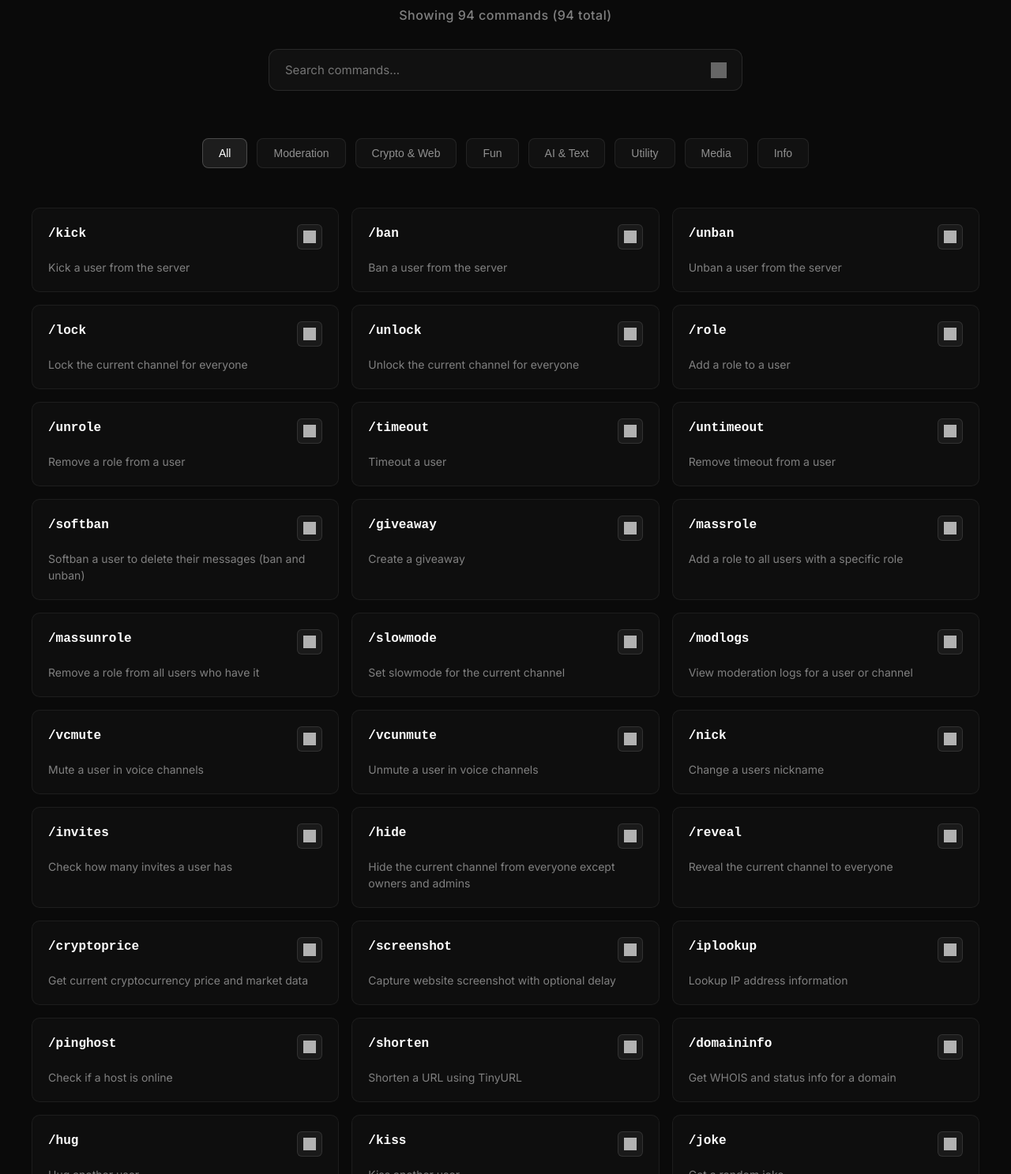
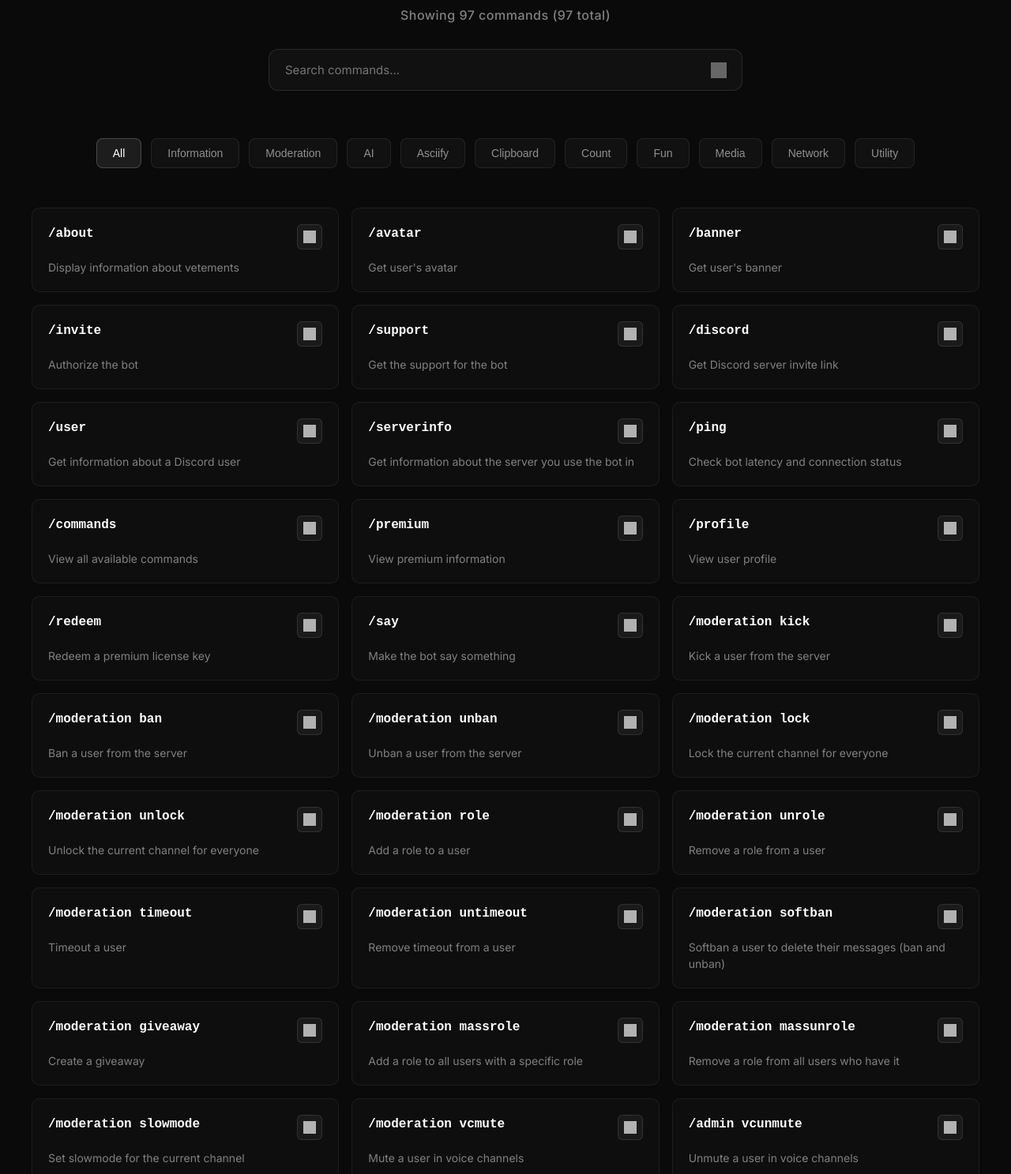
Before and after one commit to yuwxd/vetements.lol, a website: page commands.html in a window 1280 px wide. Shown: the part 213-1700 px from the top of the page at 79% size. Drawn offline with Linux system fonts and the light colour scheme; grey boxes are pictures that could not be loaded.

Commit message:
Update commands.html

```diff
--- a/commands.html
+++ b/commands.html
@@ -228,6 +228,8 @@
         .category-btn:nth-child(6) { animation-delay: 1.4s; }
         .category-btn:nth-child(7) { animation-delay: 1.45s; }
         .category-btn:nth-child(8) { animation-delay: 1.5s; }
+        .category-btn:nth-child(9) { animation-delay: 1.55s; }
+        .category-btn:nth-child(10) { animation-delay: 1.6s; }
 
         .category-btn:hover {
             background: rgba(255, 255, 255, 0.05);
@@ -475,13 +477,16 @@
 
         <div class="categories">
             <button class="category-btn active" onclick="filterCategory('all')">All</button>
+            <button class="category-btn" onclick="filterCategory('info')">Information</button>
             <button class="category-btn" onclick="filterCategory('moderation')">Moderation</button>
-            <button class="category-btn" onclick="filterCategory('crypto')">Crypto & Web</button>
+            <button class="category-btn" onclick="filterCategory('ai')">AI</button>
+            <button class="category-btn" onclick="filterCategory('asciify')">Asciify</button>
+            <button class="category-btn" onclick="filterCategory('clipboard')">Clipboard</button>
+            <button class="category-btn" onclick="filterCategory('count')">Count</button>
             <button class="category-btn" onclick="filterCategory('fun')">Fun</button>
-            <button class="category-btn" onclick="filterCategory('ai')">AI & Text</button>
+            <button class="category-btn" onclick="filterCategory('media')">Media</button>
+            <button class="category-btn" onclick="filterCategory('network')">Network</button>
             <button class="category-btn" onclick="filterCategory('utility')">Utility</button>
-            <button class="category-btn" onclick="filterCategory('media')">Media</button>
-            <button class="category-btn" onclick="filterCategory('info')">Info</button>
         </div>
 
         <div class="commands-grid" id="commandsGrid"></div>
@@ -503,113 +508,122 @@
 
     <script>
         const commands = {
+            info: [
+                {name: '/about', desc: 'Display information about vetements'},
+                {name: '/avatar', desc: "Get user's avatar"},
+                {name: '/banner', desc: "Get user's banner"},
+                {name: '/invite', desc: 'Authorize the bot'},
+                {name: '/support', desc: 'Get the support for the bot'},
+                {name: '/discord', desc: 'Get Discord server invite link'},
+                {name: '/user', desc: 'Get information about a Discord user'},
+                {name: '/serverinfo', desc: 'Get information about the server you use the bot in'},
+                {name: '/ping', desc: 'Check bot latency and connection status'},
+                {name: '/commands', desc: 'View all available commands'},
+                {name: '/premium', desc: 'View premium information'},
+                {name: '/profile', desc: 'View user profile'},
+                {name: '/redeem', desc: 'Redeem a premium license key'},
+                {name: '/say', desc: 'Make the bot say something'}
+            ],
             moderation: [
-                {name: '/kick', desc: 'Kick a user from the server'},
-                {name: '/ban', desc: 'Ban a user from the server'},
-                {name: '/unban', desc: 'Unban a user from the server'},
-                {name: '/lock', desc: 'Lock the current channel for everyone'},
-                {name: '/unlock', desc: 'Unlock the current channel for everyone'},
-                {name: '/role', desc: 'Add a role to a user'},
-                {name: '/unrole', desc: 'Remove a role from a user'},
-                {name: '/timeout', desc: 'Timeout a user'},
-                {name: '/untimeout', desc: 'Remove timeout from a user'},
-                {name: '/softban', desc: 'Softban a user to delete their messages (ban and unban)'},
-                {name: '/giveaway', desc: 'Create a giveaway'},
-                {name: '/massrole', desc: 'Add a role to all users with a specific role'},
-                {name: '/massunrole', desc: 'Remove a role from all users who have it'},
-                {name: '/slowmode', desc: 'Set slowmode for the current channel'},
-                {name: '/modlogs', desc: 'View moderation logs for a user or channel'},
-                {name: '/vcmute', desc: 'Mute a user in voice channels'},
-                {name: '/vcunmute', desc: 'Unmute a user in voice channels'},
-                {name: '/nick', desc: 'Change a users nickname'},
-                {name: '/invites', desc: 'Check how many invites a user has'},
-                {name: '/hide', desc: 'Hide the current channel from everyone except owners and admins'},
-                {name: '/reveal', desc: 'Reveal the current channel to everyone'}
+                {name: '/moderation kick', desc: 'Kick a user from the server'},
+                {name: '/moderation ban', desc: 'Ban a user from the server'},
+                {name: '/moderation unban', desc: 'Unban a user from the server'},
+                {name: '/moderation lock', desc: 'Lock the current channel for everyone'},
+                {name: '/moderation unlock', desc: 'Unlock the current channel for everyone'},
+                {name: '/moderation role', desc: 'Add a role to a user'},
+                {name: '/moderation unrole', desc: 'Remove a role from a user'},
+                {name: '/moderation timeout', desc: 'Timeout a user'},
+                {name: '/moderation untimeout', desc: 'Remove timeout from a user'},
+                {name: '/moderation softban', desc: 'Softban a user to delete their messages (ban and unban)'},
+                {name: '/moderation giveaway', desc: 'Create a giveaway'},
+                {name: '/moderation massrole', desc: 'Add a role to all users with a specific role'},
+                {name: '/moderation massunrole', desc: 'Remove a role from all users who have it'},
+                {name: '/moderation slowmode', desc: 'Set slowmode for the current channel'},
+                {name: '/moderation vcmute', desc: 'Mute a user in voice channels'},
+                {name: '/admin vcunmute', desc: 'Unmute a user in voice channels'},
+                {name: '/moderation nick', desc: "Change a user's nickname"},
+                {name: '/moderation invites', desc: 'Check how many invites a user has'},
+                {name: '/moderation hide', desc: 'Hide the current channel from everyone except owners and admins'},
+                {name: '/moderation reveal', desc: 'Reveal the current channel to everyone'}
             ],
-            crypto: [
-                {name: '/cryptoprice', desc: 'Get current cryptocurrency price and market data'},
-                {name: '/screenshot', desc: 'Capture website screenshot with optional delay'},
-                {name: '/iplookup', desc: 'Lookup IP address information'},
-                {name: '/pinghost', desc: 'Check if a host is online'},
-                {name: '/shorten', desc: 'Shorten a URL using TinyURL'},
-                {name: '/domaininfo', desc: 'Get WHOIS and status info for a domain'}
+            ai: [
+                {name: '/ai ask', desc: 'Ask AI anything'},
+                {name: '/ai image', desc: 'Generate an image using AI'},
+                {name: '/ai summarize', desc: 'Summarize long text using AI'},
+                {name: '/ai tts', desc: 'Convert text to speech (male or female voice)'}
+            ],
+            asciify: [
+                {name: '/asciify image', desc: 'Convert an image to ASCII art'},
+                {name: '/asciify text', desc: 'Convert text to ASCII art'}
+            ],
+            clipboard: [
+                {name: '/clipboard info', desc: 'Save and manage your clipboard items'},
+                {name: '/clipboard text', desc: 'Save text to clipboard'},
+                {name: '/clipboard image', desc: 'Save an image to clipboard'},
+                {name: '/clipboard send', desc: 'Send items from clipboard'}
+            ],
+            count: [
+                {name: '/count characters', desc: 'Count characters, words, and lines in text'},
+                {name: '/count down', desc: 'Countdown timer'}
             ],
             fun: [
-                {name: '/hug', desc: 'Hug another user'},
-                {name: '/kiss', desc: 'Kiss another user'},
-                {name: '/joke', desc: 'Get a random joke'},
-                {name: '/roll', desc: 'Roll a dice or random number'},
-                {name: '/fact', desc: 'Get a random interesting fact'},
-                {name: '/dogfact', desc: 'Get a random dog fact'},
-                {name: '/catfact', desc: 'Get a random cat fact'},
-                {name: '/coinflip', desc: 'Flip a coin'},
-                {name: '/ppsize', desc: 'Measure PP size'},
-                {name: '/proverb', desc: 'Create a thinking monkey proverb image'},
-                {name: '/howgay', desc: 'Calculate how gay someone is'},
-                {name: '/howlarp', desc: 'Check how much of a larper someone is'},
-                {name: '/roast', desc: 'Roast a user with random insults'},
-                {name: '/rizz', desc: 'Rizz up a user with smooth pickup lines'},
-                {name: '/ship', desc: 'Check compatibility between two users'},
-                {name: '/deathdate', desc: 'Predict your death date and how you will die (just for fun)'},
-                {name: '/monkeythink', desc: 'Create a funny monkey thinking about an image'}
+                {name: '/fortnite map', desc: 'Get Fortnite map information'},
+                {name: '/fun 8ball', desc: 'Ask the magic 8-ball a question'},
+                {name: '/fun catfact', desc: 'Get a random cat fact'},
+                {name: '/fun coinflip', desc: 'Flip a coin'},
+                {name: '/fun deathdate', desc: 'Predict your death date and how you will die (just for fun)'},
+                {name: '/fun dogfact', desc: 'Get a random dog fact'},
+                {name: '/fun fact', desc: 'Get a random interesting fact'},
+                {name: '/fun howgay', desc: 'Calculate how gay someone is'},
+                {name: '/fun howlarp', desc: 'Check how much of a larper someone is'},
+                {name: '/fun hug', desc: 'Hug another user'},
+                {name: '/fun joke', desc: 'Get a random joke'},
+                {name: '/fun kiss', desc: 'Kiss another user'},
+                {name: '/fun ppsize', desc: 'Measure PP size'},
+                {name: '/fun rizz', desc: 'Rizz up a user with smooth pickup lines'},
+                {name: '/fun roast', desc: 'Roast a user with random insults'},
+                {name: '/fun roll', desc: 'Roll a dice or random number'},
+                {name: '/fun ship', desc: 'Check compatibility between two users'}
             ],
-            ai: [
-                {name: '/askai', desc: 'Ask AI anything'},
-                {name: '/translate', desc: 'Translate text to another language'},
-                {name: '/tts', desc: 'Convert text to speech (male or female voice)'},
-                {name: '/say', desc: 'Make the bot say something'},
-                {name: '/define', desc: 'Get the definition of an English word'},
-                {name: '/summarize', desc: 'Summarize long text using AI'},
-                {name: '/imagegen', desc: 'Generate an image using AI'}
+            media: [
+                {name: '/media blur', desc: 'Apply blur effect to an image'},
+                {name: '/media caption', desc: 'Add caption text to top of image'},
+                {name: '/media fakemessage', desc: 'Generate a fake Discord message from a user'},
+                {name: '/media gif', desc: 'Search and send a random GIF by topic'},
+                {name: '/media imagetogif', desc: 'Convert image to high-quality GIF format'},
+                {name: '/media youtubetomp3', desc: 'Convert YouTube video to MP3 audio (max 1 hour)'}
+            ],
+            network: [
+                {name: '/network domaininfo', desc: 'Get WHOIS and status info for a domain'},
+                {name: '/network iplookup', desc: 'Lookup IP address information'},
+                {name: '/network ping', desc: 'Check if a host is online'},
+                {name: '/network pinghost', desc: 'Check if a host is online'},
+                {name: '/network serverinfo', desc: 'Get server information'}
             ],
             utility: [
-                {name: '/qrgen', desc: 'Generate QR code from URL or text'},
-                {name: '/qrscan', desc: 'Scan and decode a QR code from an image'},
-                {name: '/fakemessage', desc: 'Generate a fake Discord message from a user'},
-                {name: '/poll', desc: 'Create a poll with multiple options'},
-                {name: '/number', desc: 'Generate a random number between two values'},
-                {name: '/webhookmessage', desc: 'Send a message to a webhook'},
-                {name: '/clipboard', desc: 'Save and manage your clipboard items'},
-                {name: '/clipboardimage', desc: 'Save an image to clipboard'},
-                {name: '/clipboardtext', desc: 'Save text to clipboard'},
-                {name: '/clipboardsend', desc: 'Send items from clipboard'},
-                {name: '/timezone', desc: 'Get current time in different timezones'},
-                {name: '/passwordgen', desc: 'Generate a strong random password'},
-                {name: '/passwordstrength', desc: 'Check a strength of a password'},
-                {name: '/countcharacters', desc: 'Count characters, words, and lines in text'},
-                {name: '/base64', desc: 'Encode or decode Base64 text'},
-                {name: '/taxcalc', desc: 'Calculate amount after tax/commission'},
-                {name: '/reversetext', desc: 'Reverse any text'},
-                {name: '/asciify', desc: 'Convert text to ASCII art'},
-                {name: '/asciifyimage', desc: 'Convert an image to ASCII art'},
-                {name: '/imagetolink', desc: 'Upload image to ImgBB and get a direct link'},
-                {name: '/texttolink', desc: 'Upload text to Pastebin and get a shareable link'},
-                {name: '/virustotal', desc: 'Scan a file or URL with VirusTotal for security analysis'},
-                {name: '/color', desc: 'Get information about a color'}
-            ],
-            media: [
-                {name: '/imagetogif', desc: 'Convert image to high-quality GIF format'},
-                {name: '/videotogif', desc: 'Convert video to GIF format'},
-                {name: '/caption', desc: 'Add caption text to top of image'},
-                {name: '/gif', desc: 'Search and send a random GIF by topic'},
-                {name: '/youtubetomp3', desc: 'Convert YouTube video to MP3 audio (max 1 hour)'},
-                {name: '/blur', desc: 'Apply blur effect to an image'},
-                {name: '/avatar', desc: "Get user's avatar"},
-                {name: '/banner', desc: "Get user's banner"}
-            ],
-            info: [
-                {name: '/about', desc: 'Display information about vetements'},
-                {name: '/discord', desc: 'Get Discord server invite link'},
-                {name: '/ping', desc: 'Check bot latency and connection status'},
-                {name: '/whois', desc: 'Get information about a Discord user'},
-                {name: '/invite', desc: 'Authorize the bot'},
-                {name: '/support', desc: 'Get the support for the bot'},
-                {name: '/embed', desc: 'Create a custom embed message'},
-                {name: '/redeem', desc: 'Redeem a premium license key'},
-                {name: '/spotifysearch', desc: 'Search for a song on spotify'},
-                {name: '/robloxprofile', desc: 'Get detailed Roblox user profile with generated image and past usernames'},
-                {name: '/robloxlimiteds', desc: 'Search for a limited items or get item details'},
-                {name: '/serverinfo', desc: 'Get information about the server you use the bot in'}
+                {name: '/password generate', desc: 'Generate a strong random password'},
+                {name: '/password strength', desc: 'Check a strength of a password'},
+                {name: '/qr generate', desc: 'Generate QR code from URL or text'},
+                {name: '/qr scan', desc: 'Scan and decode a QR code from an image'},
+                {name: '/spotify search', desc: 'Search for a song on spotify'},
+                {name: '/tax calc', desc: 'Calculate amount after tax/commission'},
+                {name: '/utility color', desc: 'Get information about a color'},
+                {name: '/utility define', desc: 'Get the definition of an English word'},
+                {name: '/utility embed', desc: 'Create a custom embed message'},
+                {name: '/utility imagetolink', desc: 'Upload image to ImgBB and get a direct link'},
+                {name: '/utility number', desc: 'Generate a random number between two values'},
+                {name: '/utility screenshot', desc: 'Capture website screenshot with optional delay'},
+                {name: '/utility shorten', desc: 'Shorten a URL using TinyURL'},
+                {name: '/utility texttolink', desc: 'Upload text to Pastebin and get a shareable link'},
+                {name: '/utility translate', desc: 'Translate text to another language'},
+                {name: '/utility virustotal', desc: 'Scan a file or URL with VirusTotal for security analysis'},
+                {name: '/webhook delete', desc: 'Delete a webhook'},
+                {name: '/webhook message', desc: 'Send a message to a webhook'},
+                {name: '/base64 decode', desc: 'Decode Base64 text'},
+                {name: '/base64 encode', desc: 'Encode text to Base64'},
+                {name: '/crypto price', desc: 'Get current cryptocurrency price and market data'},
+                {name: '/roblox limiteds', desc: 'Search for a limited items or get item details'},
+                {name: '/roblox user', desc: 'Get detailed Roblox user profile with generated image and past usernames'}
             ]
         };
 
```
